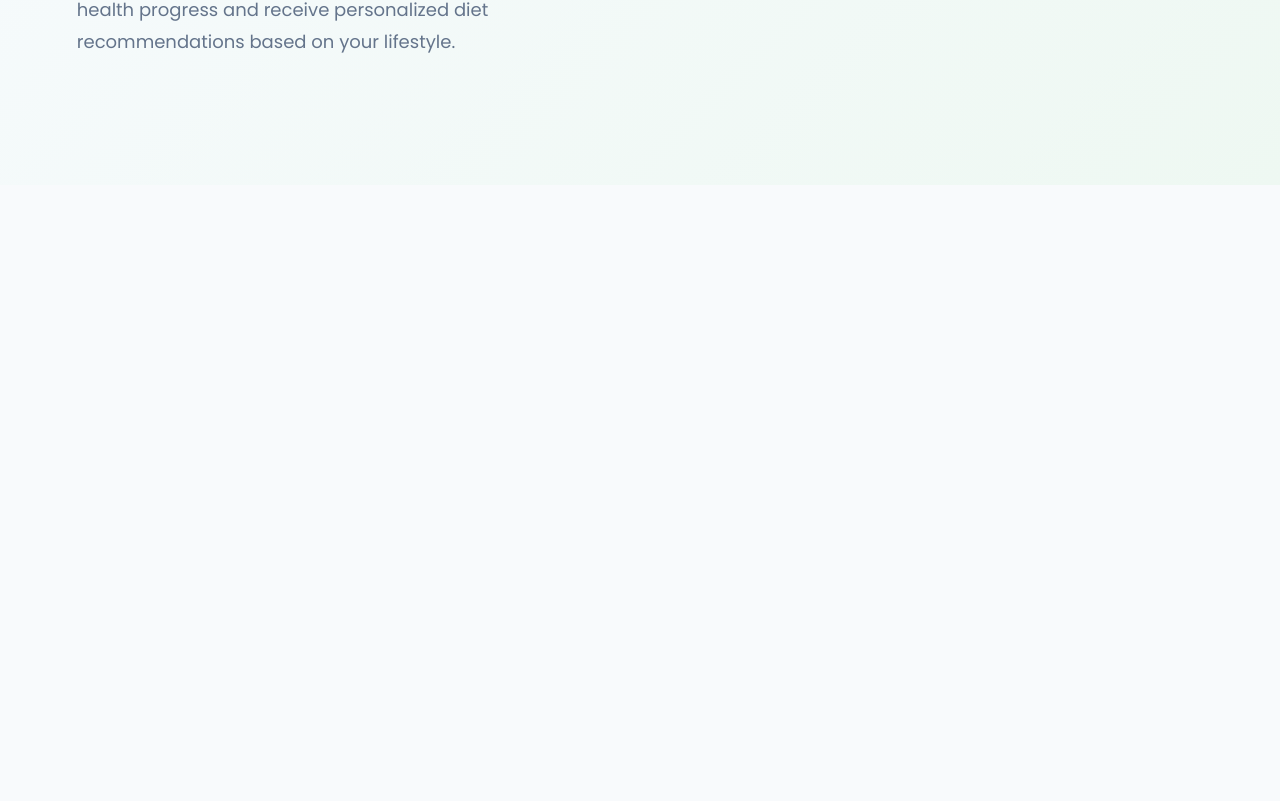
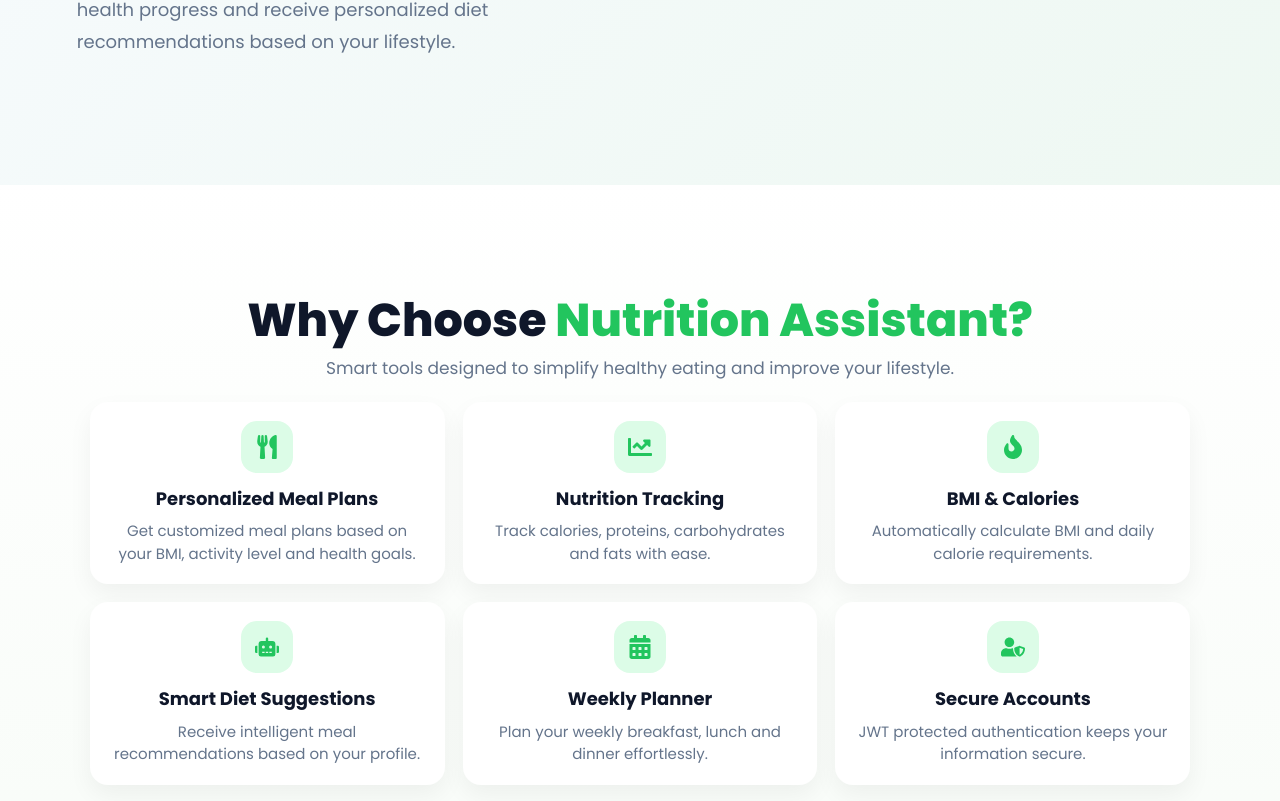
Before and after one commit to Neha-vundavilli2710/my-mern-project, a React (Vite) app in the folder client/: page / in a window 1280 px wide. Shown: the part 605-1406 px from the top of the page. Before the commit the page ends 800 px from the top, so only its background shows below. Built offline with nearby package versions, Linux system fonts and the light colour scheme.

Commit message:
Update react-icons to version 5.7.0, remove unused Button and FeatureCard components, and add Features component with styling.

```diff
--- a/client/package.json
+++ b/client/package.json
@@ -14,7 +14,7 @@
     "bootstrap": "^5.3.8",
     "react": "^19.2.7",
     "react-dom": "^19.2.7",
-    "react-icons": "^5.6.0",
+    "react-icons": "^5.7.0",
     "react-router-dom": "^7.18.1"
   },
   "devDependencies": {
--- /dev/null
+++ b/client/src/components/Features/FeatureCard.css
@@ -0,0 +1,78 @@
+.feature-card {
+
+    background: #ffffff;
+
+    border-radius: 18px;
+
+    padding: 18px;
+
+    text-align: center;
+
+    border: 1px solid transparent;
+
+    box-shadow: 0 10px 24px rgba(0,0,0,.05);
+
+    transition: all .35s ease;
+
+}
+
+.feature-card:hover {
+
+    transform: translateY(-8px);
+
+    border-color: #22c55e;
+
+    box-shadow: 0 18px 35px rgba(34,197,94,.18);
+
+}
+
+/* Icon */
+
+.feature-icon {
+
+    width: 52px;
+
+    height: 52px;
+
+    margin: 0 auto 14px;
+
+    border-radius: 16px;
+
+    background: #dcfce7;
+
+    color: #22c55e;
+
+    display: flex;
+
+    justify-content: center;
+
+    align-items: center;
+
+    font-size: 24px;
+}
+
+/* Title */
+
+.feature-card h3 {
+
+    font-size: 18px;
+
+    font-weight: 700;
+
+    color: #0f172a;
+
+    margin-bottom: 10px;
+
+    line-height: 1.3;
+}
+
+/* Description */
+
+.feature-card p {
+
+    font-size: 15px;
+
+    color: #64748b;
+
+    line-height: 1.5;
+}
--- /dev/null
+++ b/client/src/components/Features/FeatureCard.jsx
@@ -0,0 +1,19 @@
+import "./FeatureCard.css";
+
+function FeatureCard({ icon, title, description }) {
+  return (
+    <div className="feature-card">
+
+      <div className="feature-icon">
+        {icon}
+      </div>
+
+      <h3>{title}</h3>
+
+      <p>{description}</p>
+
+    </div>
+  );
+}
+
+export default FeatureCard;
--- /dev/null
+++ b/client/src/components/Features/Features.css
@@ -0,0 +1,121 @@
+.features {
+
+    width: 100%;
+    min-height: calc(100vh - 85px);
+
+    padding: 28px 7% 35px;
+
+    background: linear-gradient(
+        180deg,
+        #ffffff 0%,
+        #f8fcf8 100%
+    );
+
+    display: flex;
+    flex-direction: column;
+    justify-content: center;
+
+    /* Fix navbar overlap */
+    scroll-margin-top: 90px;
+}
+
+/* Heading */
+
+.features-heading {
+
+    text-align: center;
+
+    margin-bottom: 20px;
+}
+
+.features-heading h2 {
+
+    font-size: 46px;
+
+    font-weight: 800;
+
+    color: #0f172a;
+
+    margin-bottom: 8px;
+
+    line-height: 1.2;
+}
+
+.features-heading span {
+
+    color: #22c55e;
+}
+
+.features-heading p {
+
+    max-width: 680px;
+
+    margin: auto;
+
+    color: #64748b;
+
+    font-size: 17px;
+
+    line-height: 1.5;
+}
+
+/* Cards Grid */
+
+.features-grid {
+
+    display: grid;
+
+    grid-template-columns: repeat(3, 1fr);
+
+    gap: 18px;
+}
+
+/* Responsive */
+
+@media(max-width:1100px){
+
+.features{
+
+padding:50px 8%;
+
+}
+
+.features-grid{
+
+grid-template-columns:repeat(2,1fr);
+
+gap:18px;
+
+}
+
+}
+
+@media(max-width:768px){
+
+.features{
+
+padding:50px 6%;
+
+}
+
+.features-heading h2{
+
+font-size:36px;
+
+}
+
+.features-heading p{
+
+font-size:16px;
+
+}
+
+.features-grid{
+
+grid-template-columns:1fr;
+
+gap:18px;
+
+}
+
+}
--- /dev/null
+++ b/client/src/components/Features/Features.jsx
@@ -0,0 +1,102 @@
+import "./Features.css";
+
+import FeatureCard from "./FeatureCard";
+
+import {
+  FaUtensils,
+  FaChartLine,
+  FaFire,
+  FaRobot,
+  FaCalendarAlt,
+  FaUserShield,
+} from "react-icons/fa";
+
+function Features() {
+
+  const features = [
+
+    {
+      icon: <FaUtensils />,
+      title: "Personalized Meal Plans",
+      description:
+        "Get customized meal plans based on your BMI, activity level and health goals.",
+    },
+
+    {
+      icon: <FaChartLine />,
+      title: "Nutrition Tracking",
+      description:
+        "Track calories, proteins, carbohydrates and fats with ease.",
+    },
+
+    {
+      icon: <FaFire />,
+      title: "BMI & Calories",
+      description:
+        "Automatically calculate BMI and daily calorie requirements.",
+    },
+
+    {
+      icon: <FaRobot />,
+      title: "Smart Diet Suggestions",
+      description:
+        "Receive intelligent meal recommendations based on your profile.",
+    },
+
+    {
+      icon: <FaCalendarAlt />,
+      title: "Weekly Planner",
+      description:
+        "Plan your weekly breakfast, lunch and dinner effortlessly.",
+    },
+
+    {
+      icon: <FaUserShield />,
+      title: "Secure Accounts",
+      description:
+        "JWT protected authentication keeps your information secure.",
+    },
+
+  ];
+
+  return (
+
+    <section className="features" id="features">
+
+      <div className="features-heading">
+
+        <h2>
+
+          Why Choose <span>Nutrition Assistant?</span>
+
+        </h2>
+
+        <p>
+
+          Smart tools designed to simplify healthy eating and improve your lifestyle.
+
+        </p>
+
+      </div>
+
+      <div className="features-grid">
+
+        {features.map((feature, index) => (
+
+          <FeatureCard
+            key={index}
+            icon={feature.icon}
+            title={feature.title}
+            description={feature.description}
+          />
+
+        ))}
+
+      </div>
+
+    </section>
+
+  );
+}
+
+export default Features;
--- a/client/src/pages/Landing/Landing.jsx
+++ b/client/src/pages/Landing/Landing.jsx
@@ -1,12 +1,17 @@
 import Navbar from "../../components/Navbar/Navbar";
 import Hero from "../../components/Hero/Hero";
+import Features from "../../components/Features/Features";
 
 function Landing() {
   return (
     <>
-      <Navbar />
-      <Hero />
-    </>
+    <Navbar />
+
+    <Hero />
+
+    <Features />
+
+</>
   );
 }
 
```
Also changed, not shown: client/src/components/Button/Button.css (deleted, +0 -53 lines), client/src/components/Button/Button.jsx (deleted, +0 -14 lines), client/src/components/FeatureCard/FeatureCard.css (deleted), client/src/components/FeatureCard/FeatureCard.jsx (deleted), client/src/index.css (line endings or trailing spaces), 1 other file (tests, documents, lock files or other folders).
